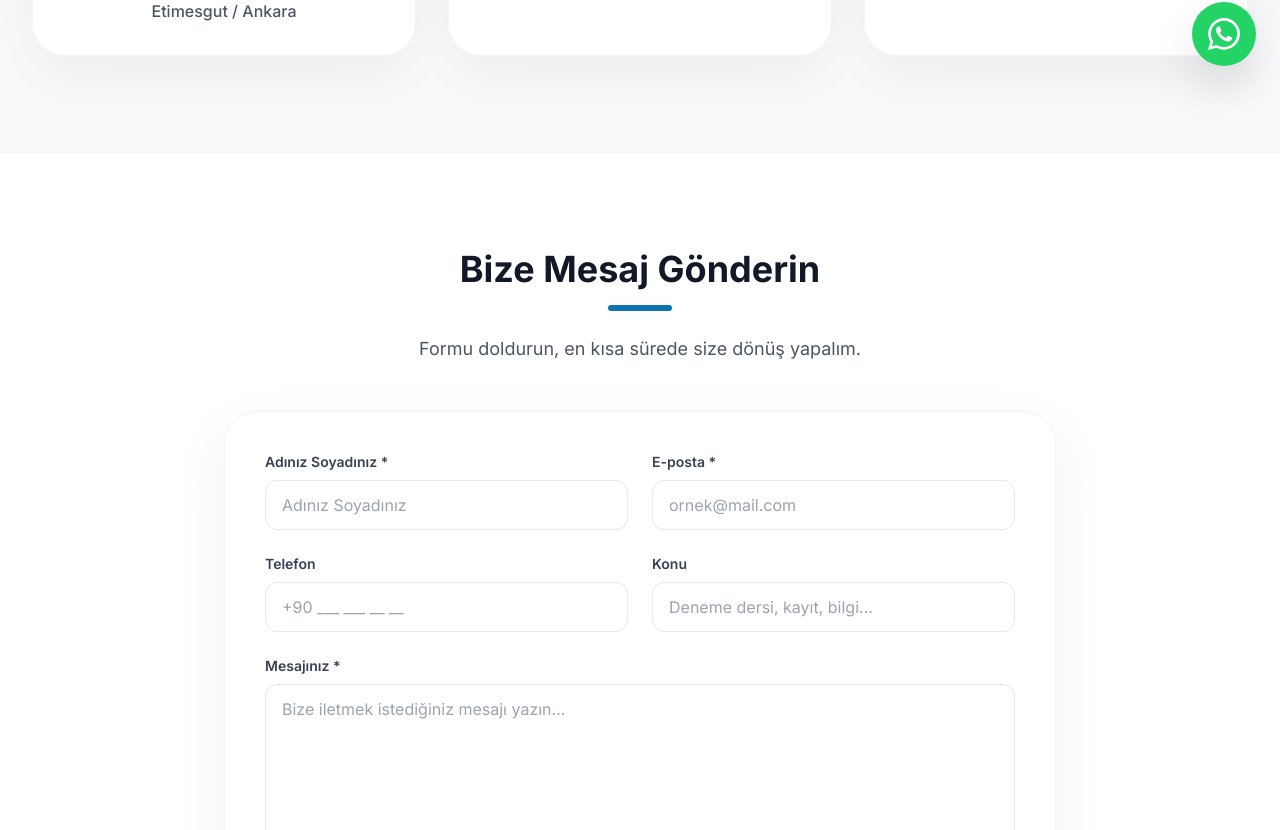
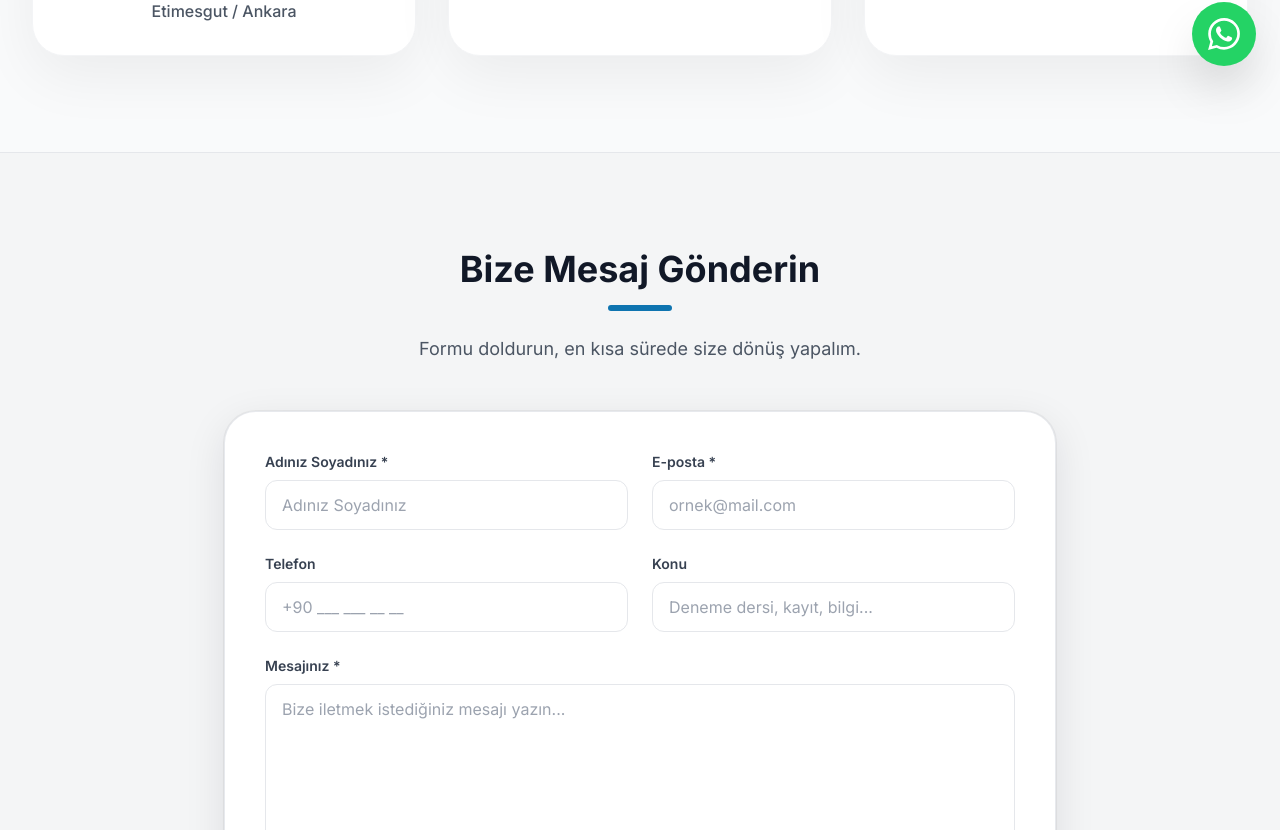
Before and after one commit to basakrdnz/nova_eskrim_react, a React (Vite) app: page /iletisim in a window 1280 px wide. Shown: the part 710-1540 px from the top of the page. Built offline with nearby package versions, Linux system fonts and the light colour scheme.

Commit message:
mail için updates

```diff
--- a/src/pages/Contact.jsx
+++ b/src/pages/Contact.jsx
@@ -113,7 +113,7 @@ const ContactForm = () => {
   }
 
   return (
-    <section className="py-24 bg-white border-t border-gray-100">
+    <section className="py-24 bg-gray-100/80 border-t border-gray-200">
       <div className="max-w-4xl mx-auto px-4 sm:px-6 lg:px-8">
         <div className="text-center mb-12">
           <h2 className="text-3xl lg:text-4xl font-bold text-gray-900 mb-4">Bize Mesaj Gönderin</h2>
@@ -128,7 +128,7 @@ const ContactForm = () => {
           whileInView={{ opacity: 1, y: 0 }}
           viewport={{ once: true }}
           transition={{ duration: 0.6 }}
-          className="bg-white rounded-[2rem] p-8 lg:p-10 shadow-[0_20px_60px_rgba(0,0,0,0.06)] border border-gray-100 space-y-6"
+          className="bg-white rounded-[2rem] p-8 lg:p-10 shadow-[0_12px_40px_rgba(15,23,42,0.1)] border border-gray-200/90 ring-1 ring-black/5 space-y-6"
         >
           <div className="grid grid-cols-1 md:grid-cols-2 gap-6">
             <div>
```
Also changed, not shown: 1 other file (tests, documents, lock files or other folders).
